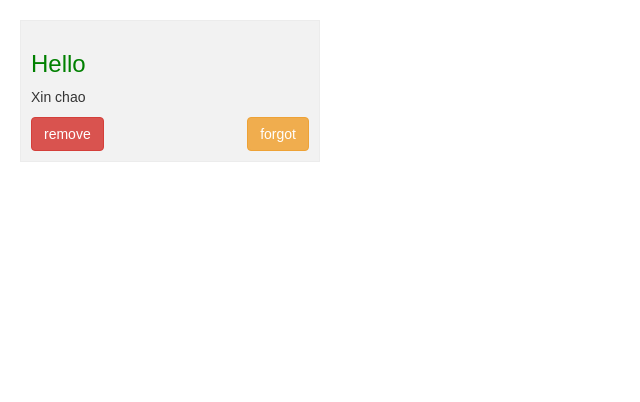
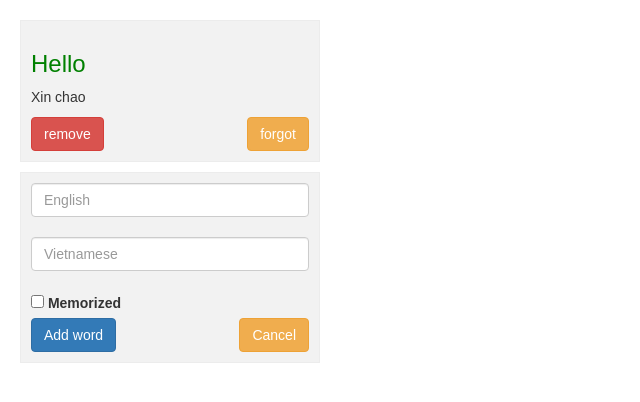
Before and after one commit to vanpho93/redux1609, a React (Create React App) app: page / in a window 1280 px wide. Shown: the top 402 px of the page, without its empty margins (0-640 px from the left). Built offline with nearby package versions, Linux system fonts and the light colour scheme.

Commit message:
word form

```diff
--- a/src/App.js
+++ b/src/App.js
@@ -1,22 +1,16 @@
 import React, { Component } from 'react';
 import Word from './components/Word';
+import WordForm from './components/WordForm';
 
 class App extends Component {
   render() {
     return (
       <div className="App">
         <Word en="Hello" vn="Xin chao" isMemorized />
+        <WordForm />
       </div>
     );
   }
 }
 
 export default App;
-
-/*
-
-<Box>
-
-</Box>
-
-*/
--- /dev/null
+++ b/src/components/WordForm.js
@@ -0,0 +1,24 @@
+import React, { Component } from 'react';
+
+export default class WordForm extends Component {
+    render() {
+        return (
+            <div className="word-form">
+                <input className="form-control" placeholder="English" ref="txtEn" />
+                <br />
+                <input className="form-control" placeholder="Vietnamese" ref="txtVn" />
+                <br />
+                <label><input type="checkbox" ref="cbMemorized" /> Memorized</label>
+                <br />
+                <div style={{ display: 'flex', justifyContent: 'space-between' }}>
+                    <button className="btn btn-primary" onClick={this.addWord}>
+                        Add word
+                            </button>
+                    <button className="btn btn-warning" onClick={this.props.onHideForm}>
+                        Cancel
+                            </button>
+                </div>
+            </div>
+        );
+    }
+}
--- a/src/index.css
+++ b/src/index.css
@@ -11,3 +11,11 @@ body {
   background-color: #F2F2F2;
   width:300px;
 }
+
+.word-form {
+  border: 1px solid #ECECEC;;
+  padding: 10px;
+  margin: 10px;
+  background-color: #F2F2F2;
+  width:300px;
+}
```
